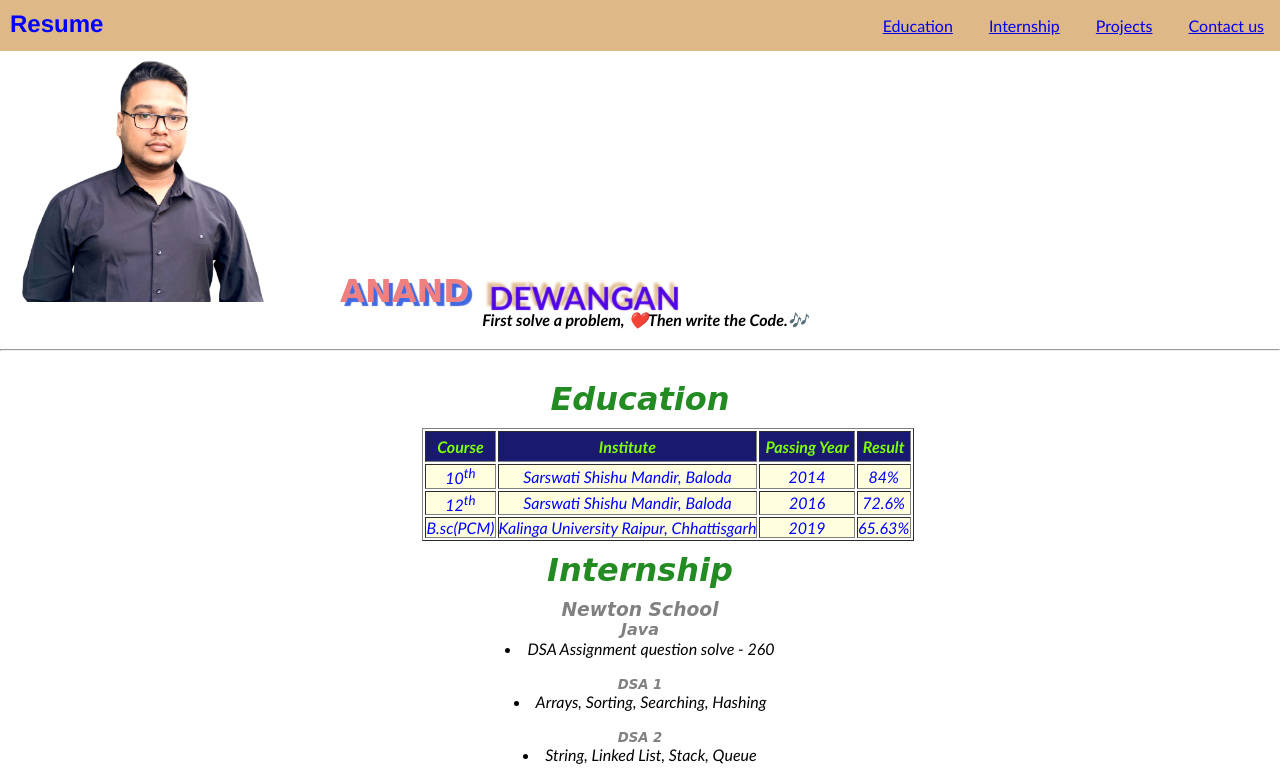
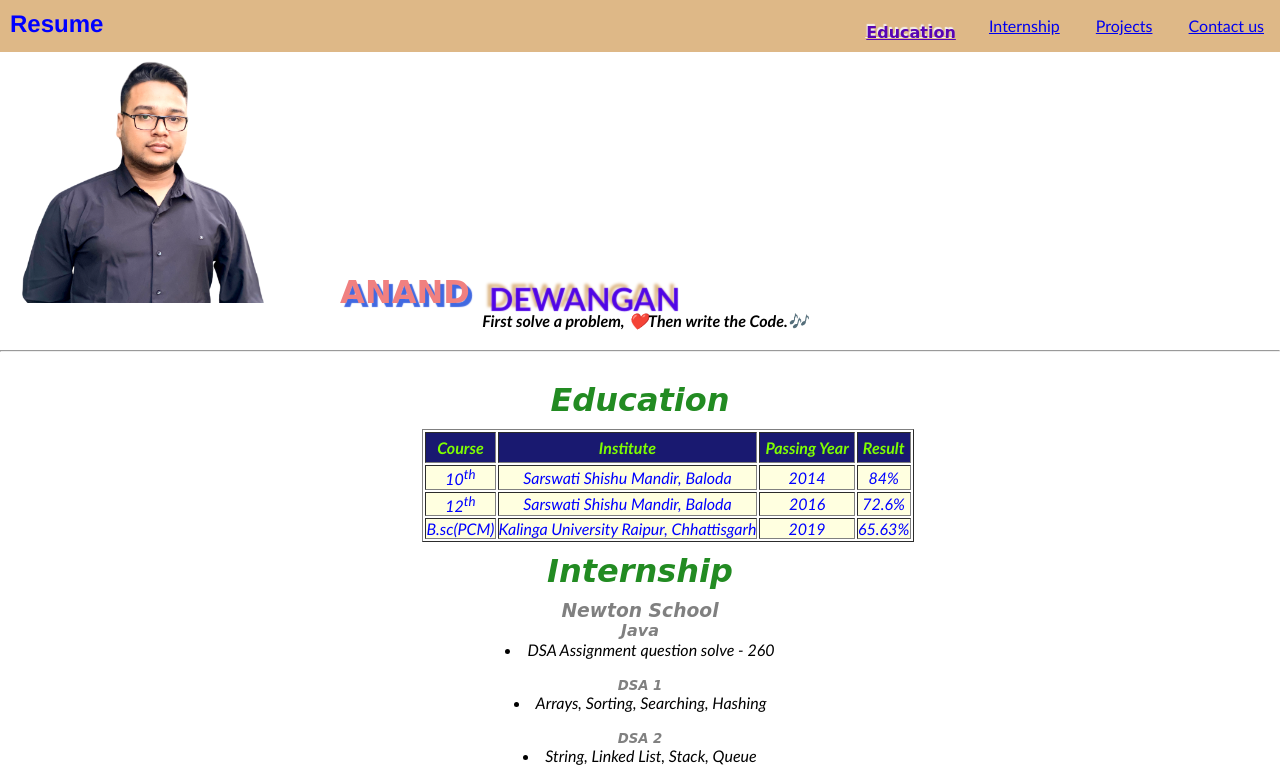
Before and after one commit to AnandDewangan/Resume_by_Html, a plain HTML site: page index.html in a window 1280 px wide. In both pictures the pointer is over the link "Education". Shown: the top 780 px of the page. Drawn offline with Linux system fonts and the light colour scheme; a web font is replaced by a local one.

Commit message:
Update style.css

```diff
--- a/style.css
+++ b/style.css
@@ -51,6 +51,12 @@ h1{
 
 }
 
+nav ul li a:hover{
+    font-family: 'Righteous', cursive;
+    color: transparent;
+    text-shadow: 3px 6px rgb(88, 4, 179), 2px 4px 1px rgb(245, 241, 243);
+    font-weight: 700;
+}
 /* Education section */
 
 section h2{
```
